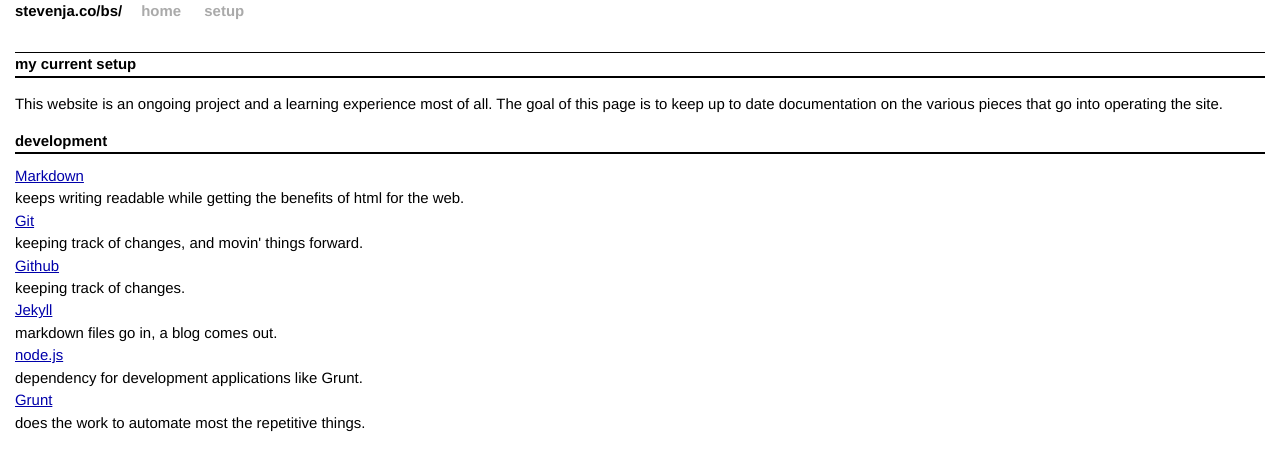
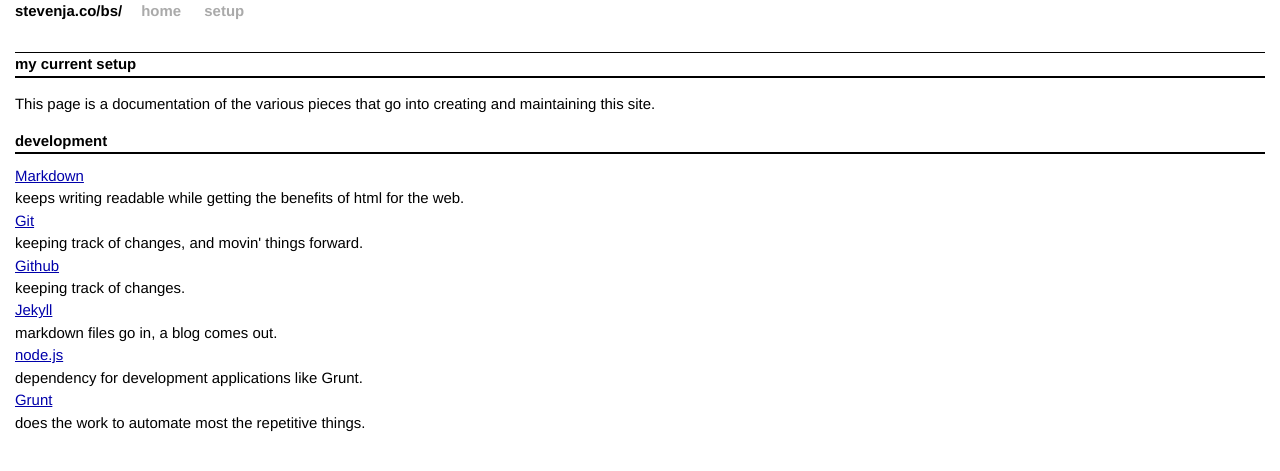
Before and after one commit to stvnjacobs/blog, a Jekyll site: the page built from setup.html, in a window 1280 px wide. Shown: the top 471 px of the page. Built offline with Jekyll 4.4.1, drawn with Linux system fonts in a browser that asks for light colours; Markdown is read by kramdown in place of the engine named in the settings.

Commit message:
logic for adding edit dates

```diff
--- /dev/null
+++ b/_includes/edit.html
@@ -0,0 +1,4 @@
+{% for edit in page.edits %}
+<p class="">Edit: <span class="meta">{{ edit.date | date_to_string }}</span></p>
+<p class="italic">{{ edit.changes }}</p>
+{% endfor %}
--- a/css/main.css
+++ b/css/main.css
@@ -36,6 +36,10 @@
 a         { color: #00a; }
 a:hover   { color: #000; }
 a:visited { color: #a0a; }
+
+.italic {
+  font-style: italic;
+}
 
 /*****************************************************************************/
 /*
--- a/setup.html
+++ b/setup.html
@@ -4,7 +4,8 @@
 ---
 <h2>my current setup</h2>
 
-<p>This website is an ongoing project and a learning experience most of all.  The goal of this page is to keep up to date documentation on the various pieces that go into operating the site.</p>
+<p>This page is a documentation of the various pieces that go into creating and maintaining this site.
+</p>
 
 <h3>development</h3>
 
```
